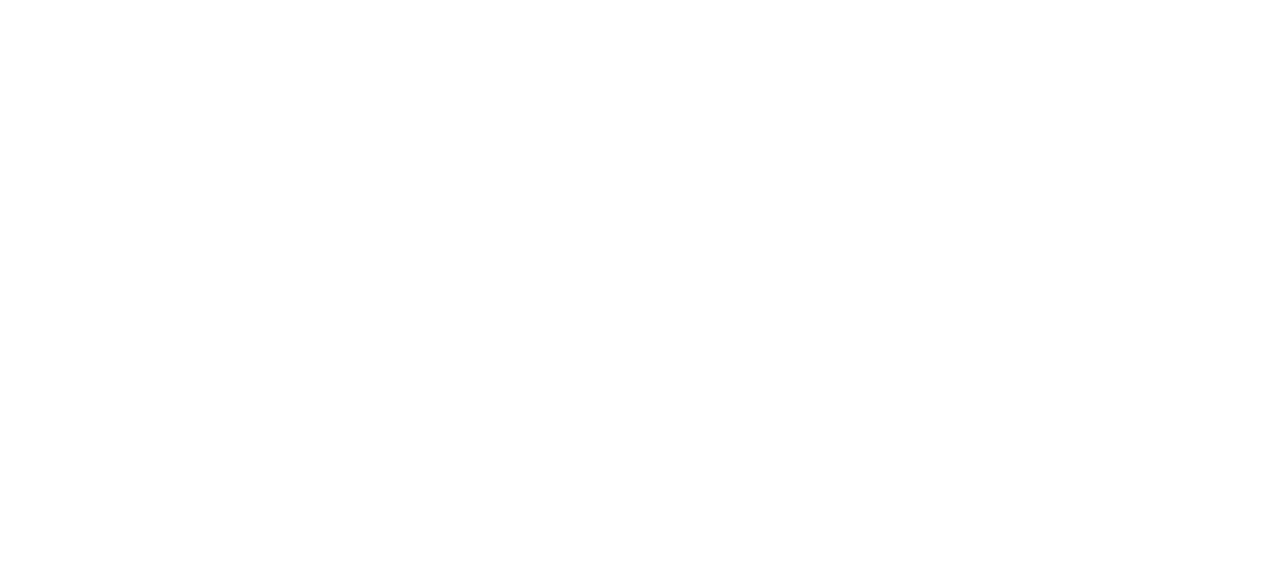
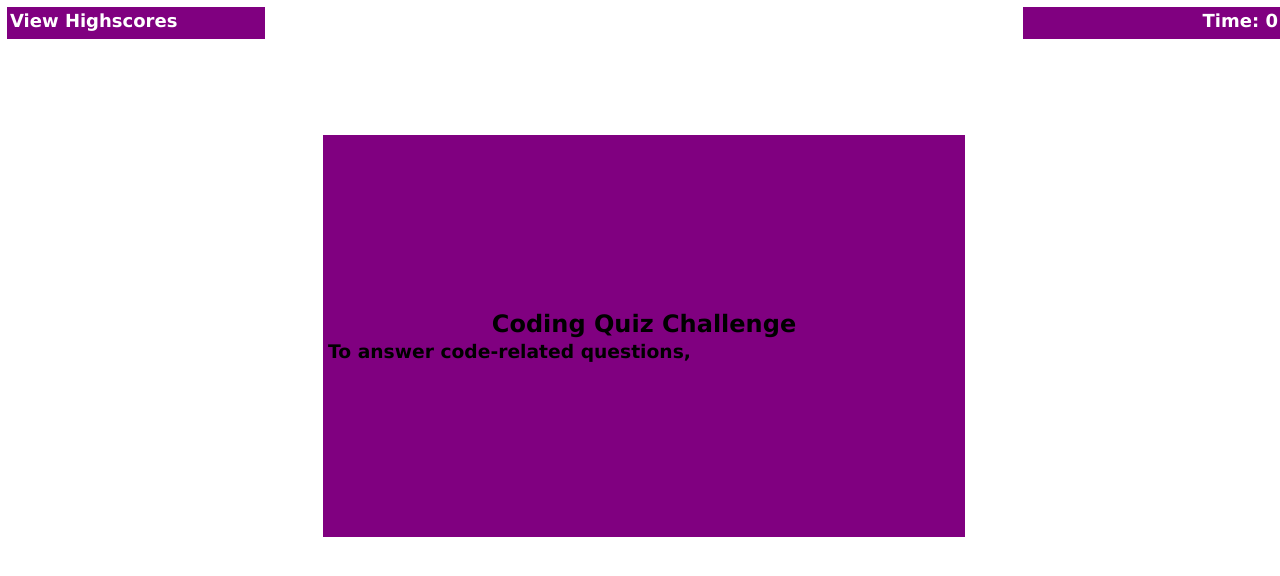
Before and after one commit to MrTofuuu/super-unique-coding-quiz, a plain HTML site: page index.html in a window 1280 px wide. Drawn offline with Linux system fonts and the light colour scheme.

Commit message:
created basic frame for the quiz

```diff
--- a/assets/css/style.css
+++ b/assets/css/style.css
@@ -0,0 +1,62 @@
+/* Setting variables for the page   */
+
+:root {
+    --primary-color: black;
+    --bg-color: purple;
+    --light-text: white;
+}
+
+*,
+html {
+    padding: 1px;
+    margin: 1px;
+}
+
+html,
+body {
+    width: 100vw;
+}
+
+body {
+    font-family: Verdana, Geneva, Tahoma, sans-serif;
+}
+
+header div {
+    background-color: var(--bg-color);
+    width: 20vw;
+    height: 30px;
+}
+
+header div h1 {
+    font-size: 18px;
+    color: var(--light-text);
+}
+
+main {
+    margin: 10% auto;
+    background-color: var(--bg-color);
+    width: 50vw;
+    height: 50vh;
+    align-content: center;
+}
+
+article h2 {
+    text-align: center;
+}
+
+article h3 {}
+
+
+/* Creating class for float left and right  */
+
+.float-left {
+    float: left;
+}
+
+.float-right {
+    float: right;
+}
+
+.right {
+    text-align: right;
+}
--- a/index.html
+++ b/index.html
@@ -10,6 +10,23 @@
 </head>
 
 <body>
+    <header>
+        <div class="float-left">
+            <!-- top left -->
+            <h1>View Highscores</h1>
+
+        </div>
+        <div class="float-right">
+            <!-- top right -->
+            <h1 class="right">Time: 0</h1>
+        </div>
+    </header>
+    <main>
+        <article>
+            <h2>Coding Quiz Challenge</h2>
+            <h3>To answer code-related questions, </h3>
+        </article>
+    </main>
     <script src="./assets/js/script.js"></script>
 </body>
 
```
Also changed, not shown: 1 other file.
